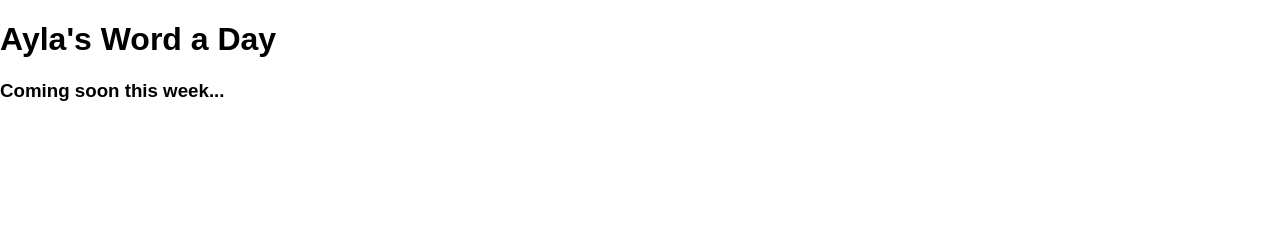
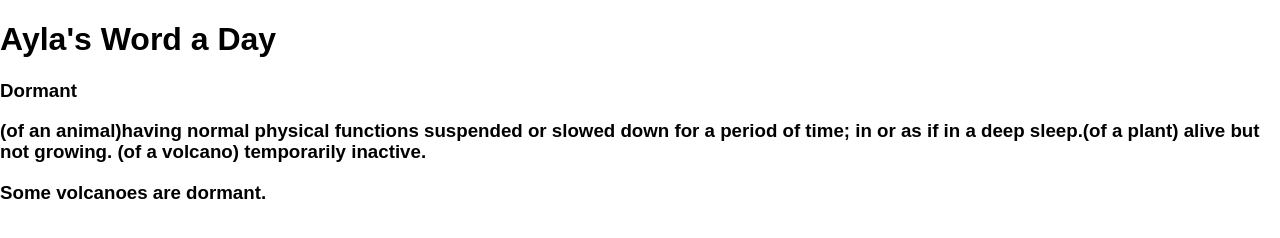
Before and after one commit to rbriski/word_a_day, a plain HTML site: page index.html in a window 1280 px wide. Drawn offline with nearby package versions, Linux system fonts and the light colour scheme.

Commit message:
Update index.html

```diff
--- a/index.html
+++ b/index.html
@@ -6,9 +6,20 @@
         integrity="sha384-cg6SkqEOCV1NbJoCu11+bm0NvBRc8IYLRGXkmNrqUBfTjmMYwNKPWBTIKyw9mHNJ" crossorigin="anonymous">
 </head>
 
-</html>
 
 <body>
     <h1>Ayla's Word a Day</h1>
-    <h3>Coming soon this week...</h3>
+
+    <h3>Dormant<h3>
+
+    <p> (of an animal)having normal physical functions suspended or slowed down for a period of time; in or as if in a deep sleep.(of a plant) alive but not growing. (of a volcano) temporarily inactive.</p>
+
+        <p> Some volcanoes are dormant.</p>
+
+
+
+
+
 </body>
+
+</html>
```
